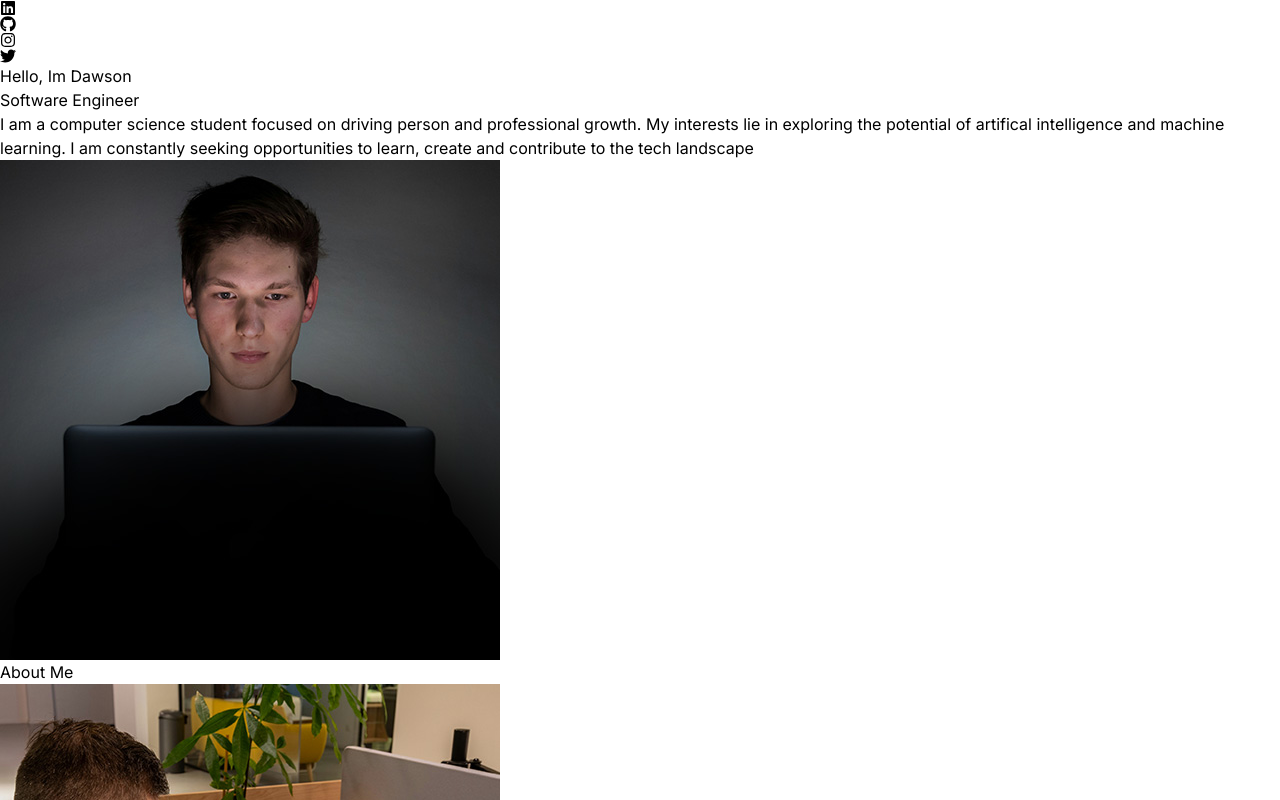
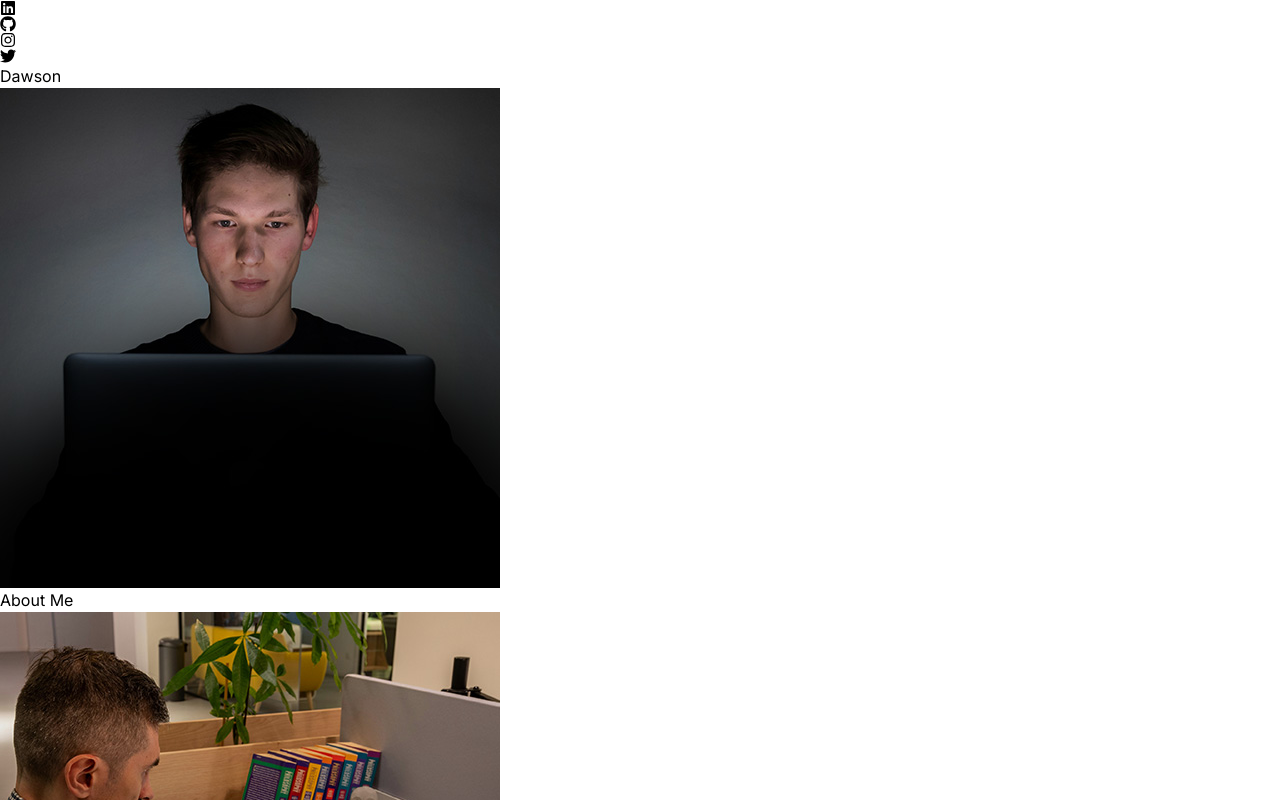
Before and after one commit to dawsonknudtson/portfolio-website, a React (Vite) app: page / in a window 1280 px wide. Shown: the top 800 px of the page. Built offline with nearby package versions, Linux system fonts and the light colour scheme.

Commit message:
homepage changes

```diff
--- a/src/App.jsx
+++ b/src/App.jsx
@@ -9,7 +9,7 @@ import Contact from "./components/Contact";
 
 const App = () => {
   return (
-    <div className="overflow x-hidden text-neutral-300 antialiased selection:bg-cyan-300 selection:text-cyan-900">
+    <div className="min-h-screen bg-[#1E1F21] overflow x-hidden text-neutral-300 antialiased selection:bg-cyan-300 selection:text-cyan-900">
     <div className="fixed top-0 -z-10 h-full w-full">
     <div className="absolute top-0 z-[-2] h-screen w-screen bg-neutral-950 bg-[radial-gradient(ellipse_80%_80%_at_50%_-20%,rgba(120,119,198,0.3),rgba(255,255,255,0))]"></div>
 
--- a/src/components/Hero.jsx
+++ b/src/components/Hero.jsx
@@ -1,4 +1,3 @@
-import {HERO_CONTENT} from "../constants/index"
 import profilePic from "../assets/placeholder.jpg"
 import { motion } from "framer-motion"
 
@@ -9,15 +8,17 @@ const container = (delay) => ({
 
 const Hero = () => {
     return (
+        <div className="flex flex-col h-screen">
+            <div className="absolute top-8 left-8">
+                <a href="/components/Hero.jsx">
+                    <h1 className="text-2xl font-bold">Dawson</h1>
+                </a>
+            </div>
             <div className="border-b border-neutral-900 pb-4 lg:mb-35">
                 <div className="flex flex-wrap">
                     <div className="w-full lg:w-1/2">
                         <div className="flex flex-col items-center lg:items-start">
-                    <motion.h1 variants={container(0)} initial="hidden" animate="visible" className="pb-16 text-2xl font-bold tracking-tight lg:mt-16 lg:text-4xl">Hello, Im Dawson</motion.h1>
-                    <motion.span variants={container(0.5)} initial="hidden" animate="visible" className="bg-gradient-to-r from-pink-300 via-slate-500 to-purple-500 bg-clip-text text-3xl tracking-tight text-transparent">Software Engineer</motion.span>
-                    <motion.p variants={container(1)} initial="hidden" animate="visible" className="my-2 max-w-xl py-6 font-light tracking-tighter">
-                        {HERO_CONTENT}
-                    </motion.p>
+
                         </div>
                     </div>
                     <div className="w-full lg:w-1/2 lg:p-8">
@@ -27,6 +28,7 @@ const Hero = () => {
                     </div>
                 </div>
             </div>
+        </div>
     );
 };
 
--- a/src/constants/index.js
+++ b/src/constants/index.js
@@ -2,8 +2,6 @@ import project1 from "../assets/projects/project-1.jpg";
 import project2 from "../assets/projects/project-2.jpg";
 import project3 from "../assets/projects/project-3.jpg";
 import project4 from "../assets/projects/project-4.jpg";
-
-export const HERO_CONTENT = `I am a computer science student focused on driving person and professional growth. My interests lie in exploring the potential of artifical intelligence and machine learning. I am constantly seeking opportunities to learn, create and contribute to the tech landscape`;
 
 export const ABOUT_TEXT = `My journey in tech has involved hands-on experience with both front-end and back-end development. Some technologies I am currently using include React, Python, Java, ASP.NET / C#, SQL, GO, MongoDB and Node.JS. Outside of tech, I am commited to personal growth, learning about business, and staying active through lifting and martial arts `;
 
```
Lines whose indentation alone changed are shown as unchanged.
